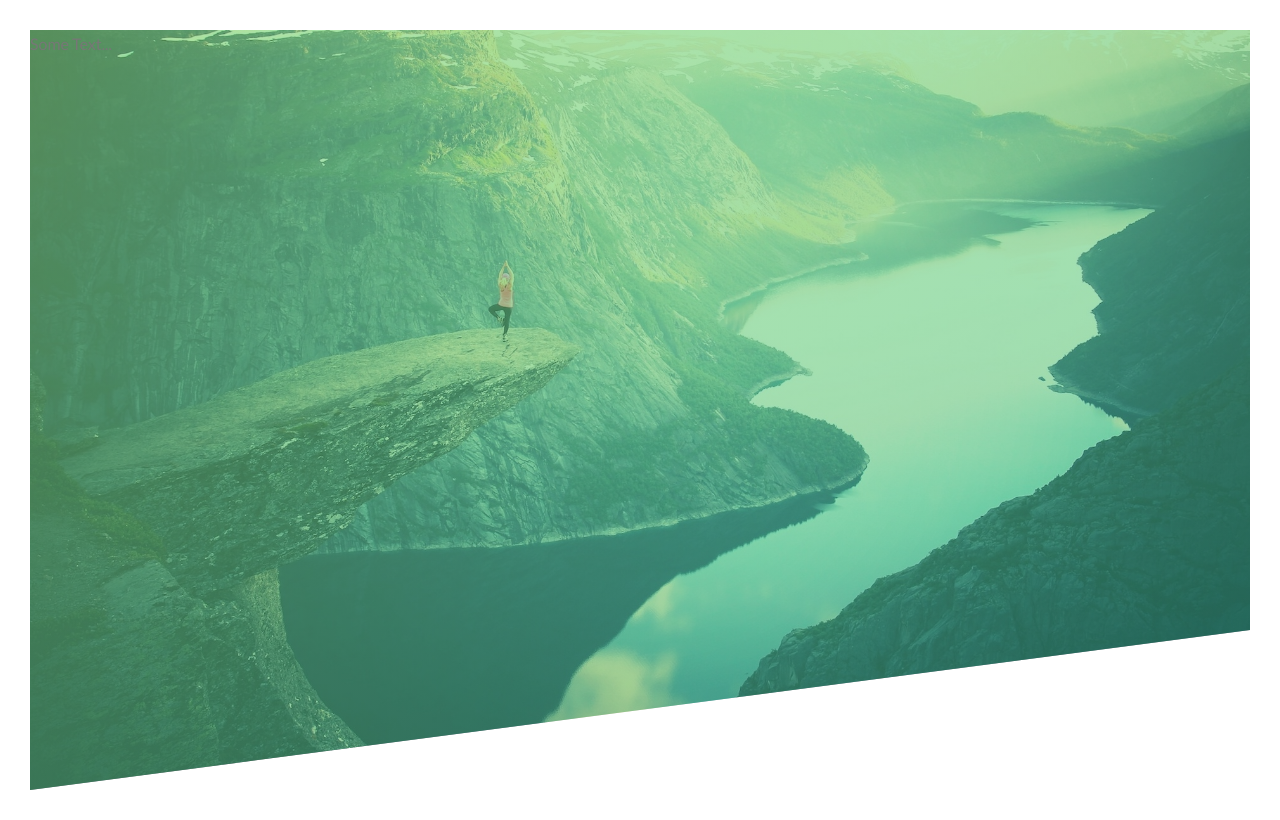
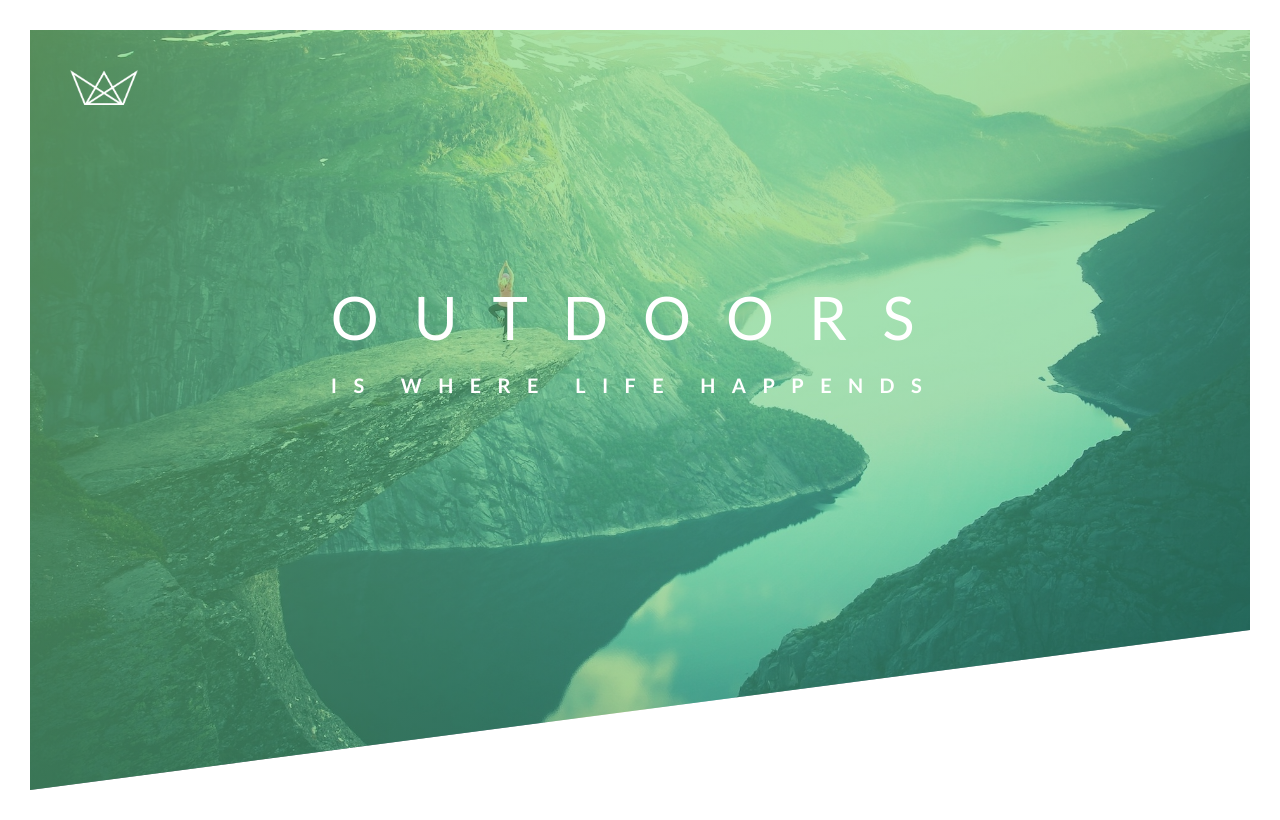
Before and after one commit to rafaeldev/advanced-css-course, a plain HTML site: page Natours/index.html in a window 1280 px wide. Drawn offline with Linux system fonts and the light colour scheme.

Commit message:
add title load animation

```diff
--- a/Natours/css/style.css
+++ b/Natours/css/style.css
@@ -6,7 +6,6 @@ Medium green: #55c57a
 Dark green: #28b485
 
 */
-
 * {
   margin: 0;
   padding: 0;
@@ -22,15 +21,90 @@ body {
   padding: 30px;
 }
 
+.logo-box {
+  position: absolute;
+  top: 40px;
+  left: 40px;
+}
+
+.logo {
+  height: 35px;
+}
+
 .header {
   height: 95vh;
-	background-image: linear-gradient(
-		to right bottom,
+  background-image: linear-gradient(to right bottom,
     #7ed56f9c,
     #28b48579),
     url(../img/hero.jpg);
   background-size: cover;
   background-position: top;
-
+  position: relative;
   clip-path: polygon(0 0, 100% 0, 100% 75vh, 0 100%);
 }
+
+.text-box {
+  position: absolute;
+  top: 40%;
+  left: 50%;
+  transform: translate(-50%, -50%);
+}
+
+.heading-primary {
+  color: #fff;
+  text-transform: uppercase;
+  backface-visibility: hidden;
+}
+
+.heading-primary-main {
+  display: block;
+  font-size: 60px;
+  font-weight: 400;
+  letter-spacing: 35px;
+  animation-name: moveInLeft;
+  animation-duration: 2s;
+  animation-timing-function: ease-out;
+  /* animation-delay: 2s; */
+}
+
+.heading-primary-sub {
+  display: block;
+  font-size: 20px;
+  font-weight: 700;
+  letter-spacing: 16.4px;
+  animation-name: moveInRight;
+  animation-duration: 2s;
+  animation-timing-function: ease-out;
+}
+
+@keyframes moveInRight {
+  0% {
+    opacity: 0;
+    transform: translateX(100px);
+  }
+
+  80% {
+    transform: translateX(-10px);
+  }
+
+  100% {
+    opacity: 1;
+    transform: translate(0);
+  }
+}
+
+@keyframes moveInLeft {
+  0% {
+    opacity: 0;
+    transform: translateX(-100px);
+  }
+
+  80% {
+    transform: translateX(10px);
+  }
+
+  100% {
+    opacity: 1;
+    transform: translate(0);
+  }
+}
--- a/Natours/index.html
+++ b/Natours/index.html
@@ -1,20 +1,32 @@
 <!DOCTYPE html>
 <html lang="en">
+
 <head>
   <meta charset="UTF-8">
   <meta name="viewport" content="width=device-width, initial-scale=1.0">
 
   <link href="https://fonts.googleapis.com/css?family=Lato:100,300,400,700,900" rel="stylesheet">
 
-        <link rel="stylesheet" href="css/icon-font.css">
+  <!-- <link rel="stylesheet" href="css/icon-font.css"> -->
   <link rel="stylesheet" href="css/style.css">
   <link rel="shortcut icon" type="image/png" href="img/favicon.png">
 
   <title>Natours | Exciting tours for adventurous people</title>
 </head>
+
 <body>
   <header class="header">
-				Some Text...
+    <div class="logo-box">
+      <img src="img/logo-white.png" alt="alt" class="logo">
+    </div>
+
+    <div class="text-box">
+      <h1 class="heading-primary">
+        <span class="heading-primary-main">outdoors</span>
+        <span class="heading-primary-sub">is where life happends</span>
+      </h1>
+    </div>
   </header>
 </body>
+
 </html>
```
Lines whose indentation alone changed are shown as unchanged.
